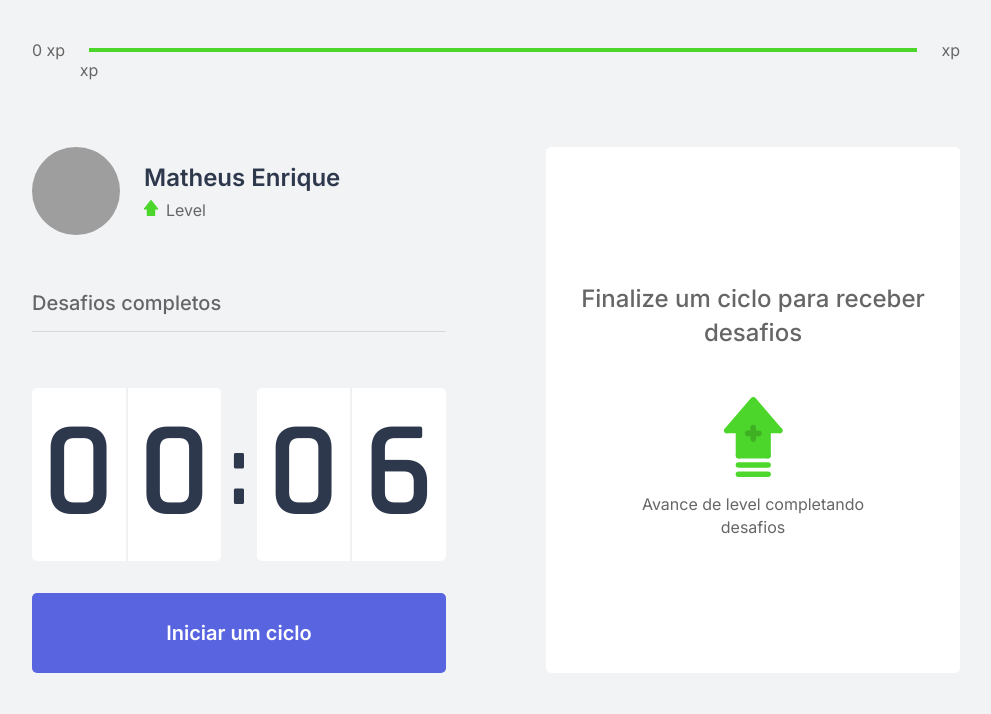
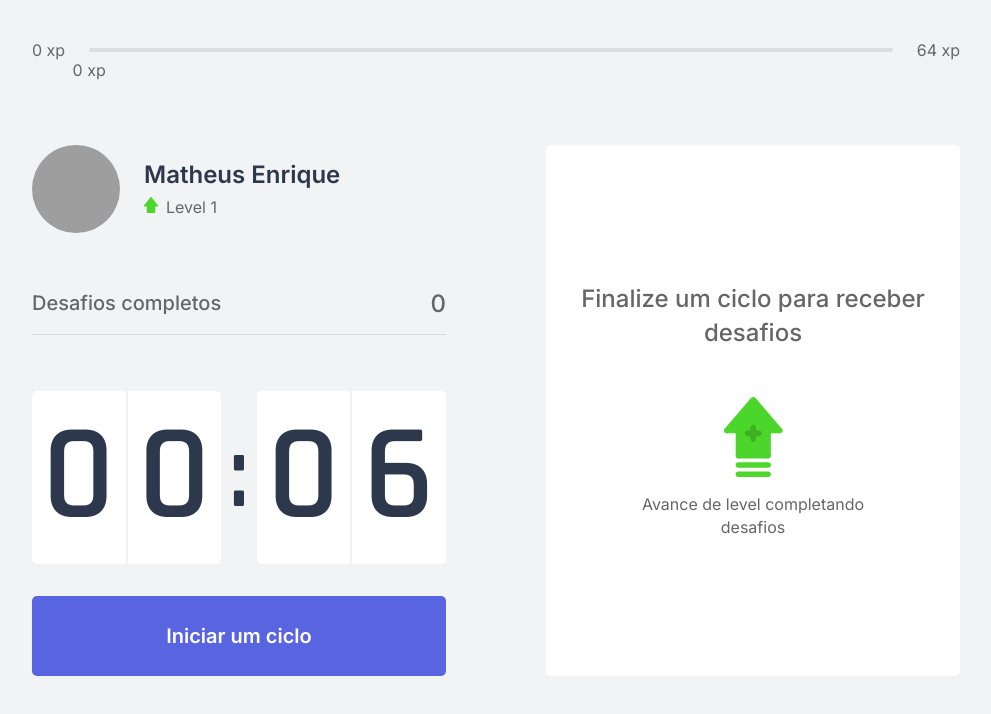
Before and after one commit to stylishcode/moveit-react-nextjs, a Next.js app: page / in a window 1280 px wide. Shown: the top 714 px of the page, without its empty margins (144-1135 px from the left). Built offline with nearby package versions, Linux system fonts and the light colour scheme; grey boxes are pictures that could not be loaded.

Commit message:
Move ChallengesProvider to Here

```diff
--- a/src/pages/index.tsx
+++ b/src/pages/index.tsx
@@ -1,16 +1,29 @@
+import Head from "next/head";
+import { GetServerSideProps } from "next";
+
 import { CompletedChallenges } from "../components/CompletedChallenges";
 import { Countdown } from "../components/Countdown";
 import { ExperienceBar } from "../components/ExperienceBar";
-import { Profile }  from "../components/Profile";
+import { Profile } from "../components/Profile";
 import { ChallengeBox } from "../components/ChallengeBox";
-
-import Head from "next/head";
 
 import styles from "../styles/pages/Home.module.css";
 import { CountdownProvider } from "../contexts/CountdownContext";
+import { ChallengesProvider } from "../contexts/ChallengesContext";
 
-export default function Home() {
+interface HomeProps {
+  level: number;
+  currentExperience: number;
+  challengesCompleted: number;
+}
+
+export default function Home(props: HomeProps) {
   return (
+    <ChallengesProvider
+      level={props.level}
+      currentExperience={props.currentExperience}
+      challengesCompleted={props.challengesCompleted}
+    >
       <div className={styles.container}>
         <Head>
           <title>Início | move.it</title>
@@ -33,5 +46,25 @@ export default function Home() {
           </section>
         </CountdownProvider>
       </div>
-  )
+    </ChallengesProvider>
+  );
 }
+
+/*
+  Antes da interface acima ser construída, estar visível em tela, ou ser carrega-
+  da, o next irá fazer uma chamada a API, irá pegar os dados e passar para o com-
+  ponente que já estarão prontos e o componente renderizará os dados em tela que
+  o componente Home irá receber como parâmetro nas props.
+*/
+export const getServerSideProps: GetServerSideProps = async (context) => {
+  /* Informação que irão ser retornadas dos cookies */
+  const { level, currentExperience, challengesCompleted } = context.req.cookies;
+
+  return {
+    props: {
+      level: Number(level),
+      currentExperience: Number(currentExperience),
+      challengesCompleted: Number(challengesCompleted),
+    },
+  };
+};
```
Lines whose indentation alone changed are shown as unchanged.
